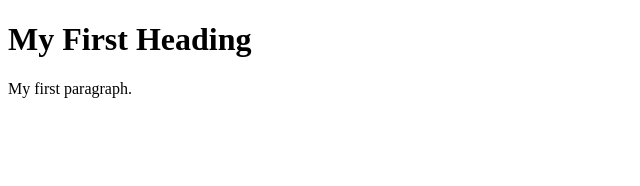
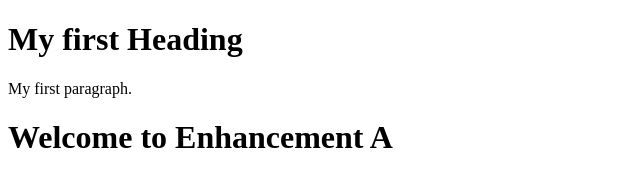
Before and after one commit to simonke-brolong/ProjectA, a plain HTML site: page index.html in a window 1280 px wide. Shown: the whole page, without its empty margins (0-640 px from the left). Drawn offline with Linux system fonts and the light colour scheme.

Commit message:
Add enhancement A

```diff
--- a/index.html
+++ b/index.html
@@ -1,7 +1,8 @@
 <!doctype html>
 <html>
   <body>
-    <h1>My First Heading</h1>
+    <h1>My first Heading</h1>
     <p>My first paragraph.</p>
+    <h1>Welcome to Enhancement A</h1>
   </body>
 </html>
```
